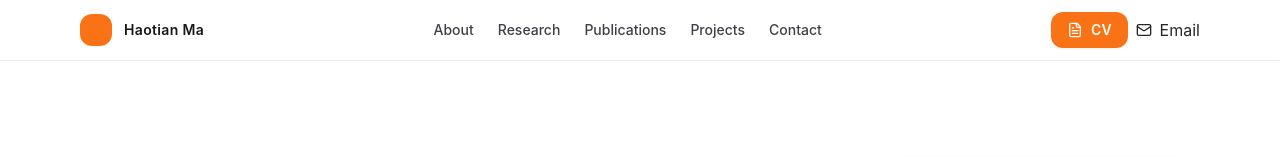
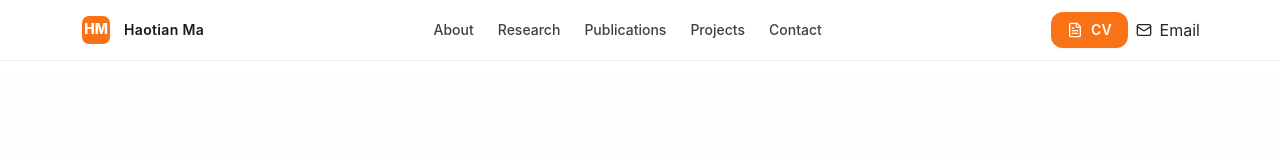
Before and after one commit to matthewma2022/matthewma2022.github.io, a React (Create React App) app: page / in a window 1280 px wide. Shown: the top 157 px of the page. Built offline with nearby package versions, Linux system fonts and the light colour scheme.

Commit message:
Modified icon

```diff
--- a/public/index.html
+++ b/public/index.html
@@ -2,7 +2,7 @@
 <html lang="en">
   <head>
     <meta charset="utf-8" />
-    <link rel="icon" href="%PUBLIC_URL%/favicon.ico" />
+    <link rel="icon" type="image/svg+xml" href="%PUBLIC_URL%/icon.svg" />
     <meta name="viewport" content="width=device-width, initial-scale=1" />
     <meta name="theme-color" content="#000000" />
     <meta
@@ -24,7 +24,7 @@
       work correctly both with client-side routing and a non-root public URL.
       Learn how to configure a non-root public URL by running `npm run build`.
     -->
-    <title>React App</title>
+    <title>Haotian(Matthew) Ma Personal Website</title>
     <script src="https://cdn.tailwindcss.com"></script>
   </head>
   <body>
--- a/src/App.tsx
+++ b/src/App.tsx
@@ -2,7 +2,7 @@ import React from "react";
 import { motion } from "framer-motion";
 import { Mail, Download, Github, Linkedin, FileText, ArrowRight, GraduationCap, FlaskConical, BookText, Briefcase } from "lucide-react";
 
-import headshot from "./assets/headshot.png"
+import headshot from "./assets/headshot.png";
 
 // This file is ready to drop into a React + TypeScript app as src/App.tsx
 // It uses TailwindCSS utility classes, framer-motion, and lucide-react icons.
@@ -47,7 +47,11 @@ export default function App() {
       <header className="sticky top-0 z-40 border-b border-zinc-200/70 bg-white/80 backdrop-blur supports-[backdrop-filter]:bg-white/60">
         <div className="mx-auto flex max-w-6xl items-center justify-between px-4 py-3">
           <div className="flex items-center gap-3">
-            <div className={`h-8 w-8 rounded-xl ${ACCENT.bg}`}></div>
+            <img
+              src={`${process.env.PUBLIC_URL}/icon.svg`}
+              alt="Haotian Ma logo"
+              className="h-8 w-8"
+            />
             <span className="text-sm font-semibold tracking-wide text-zinc-900">Haotian Ma</span>
           </div>
           <nav className="hidden gap-6 text-sm font-medium text-zinc-700 sm:flex">
```
Also changed, not shown: public/icon.svg (added), 1 other file (tests, documents, lock files or other folders).
